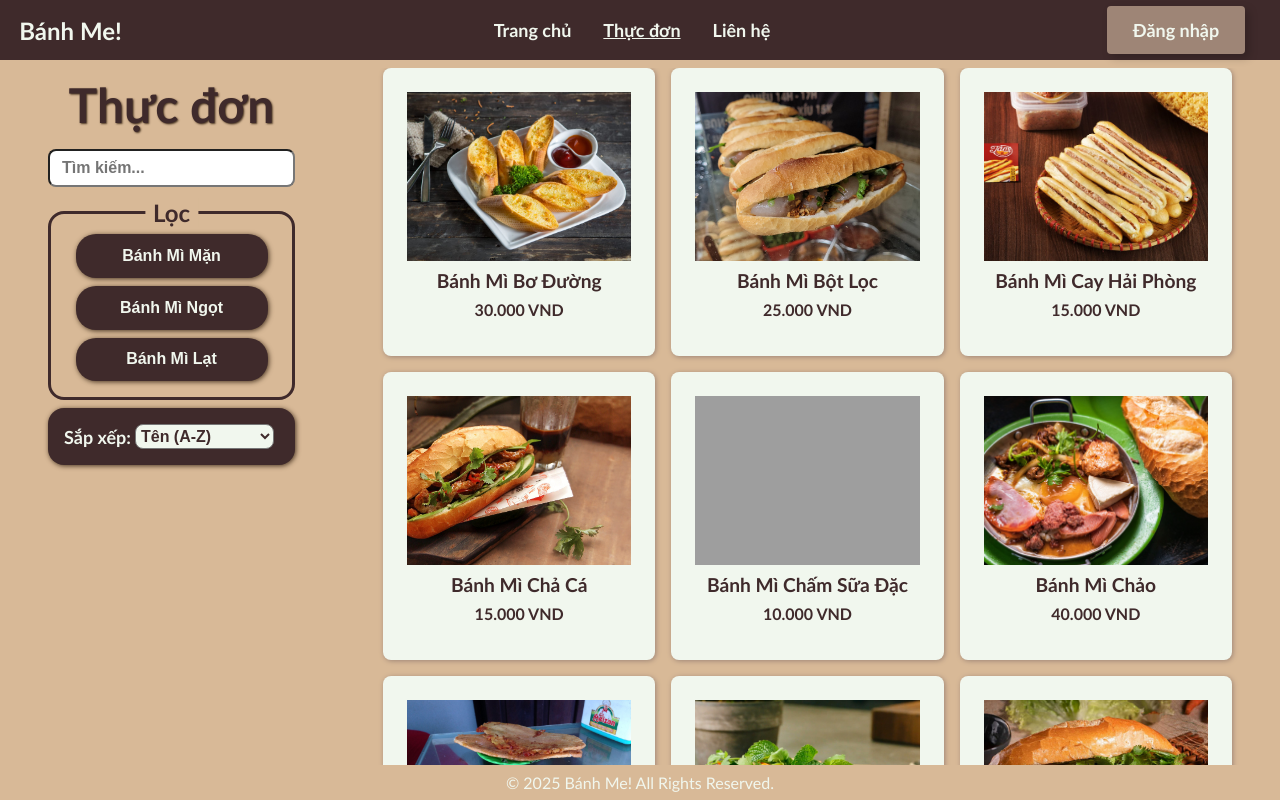
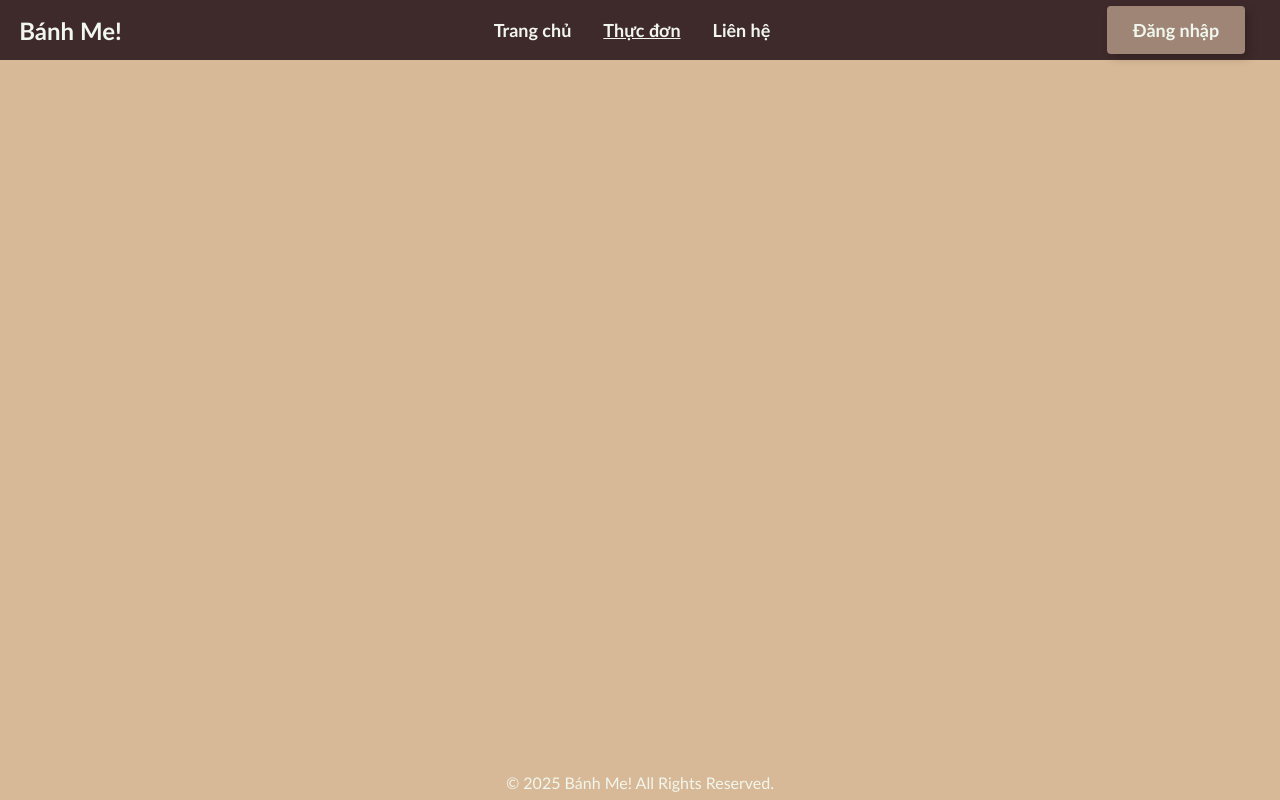
Before and after one commit to phuongwhuynh/BanhMe, a PHP site: page /order in a window 1280 px wide. Run offline with PHP 8.4, Linux system fonts and the light colour scheme; data comes from the database, SQL or seed files in the repository; some libraries are stand-ins or nearby versions; grey boxes are pictures that could not be loaded.

Commit message:
Update order.php

```diff
--- a/app/views/order.php
+++ b/app/views/order.php
@@ -1,6 +1,5 @@
-<div class="order-container">
+<!-- <div class="order-container">
   <div class="left-container">
-    <!-- <div class="left-center-container"> -->
       <div class="title-container">
         <h1 class="title">Thực đơn</h1>
       </div>
@@ -23,15 +22,15 @@
           <option value="price_asc">Giá (Thấp-Cao)</option>
           <option value="price_desc">Giá (Cao-Thấp)</option>
         </select>
-      <!-- </div> -->
+
     </div>
   </div>
-  <!-- Product List -->
+
   <div class="right-container">
     <div class="scroll-container">
       <div id="product-list" class="products-container"></div>
 
-      <!-- Pagination -->
+
       <div id="pagination" class="pagination">
           <button id="prevPage" class="fixed-nav">&#8592;</button>
           <div id="pageNumbers" class="page-numbers"></div>
@@ -40,7 +39,7 @@
     </div>
   </div>
 </div>
-<!-- Modal -->
+
 <div class="product-modal" id="productModal">
   <div class="modal-content">
     <img src="" id="modal-image" class="modal-image">
@@ -63,4 +62,4 @@
 
     <button class="close-modal" onclick="document.getElementById('productModal').style.display='none'">X</button>
   </div>
-</div>
+</div> -->
```
